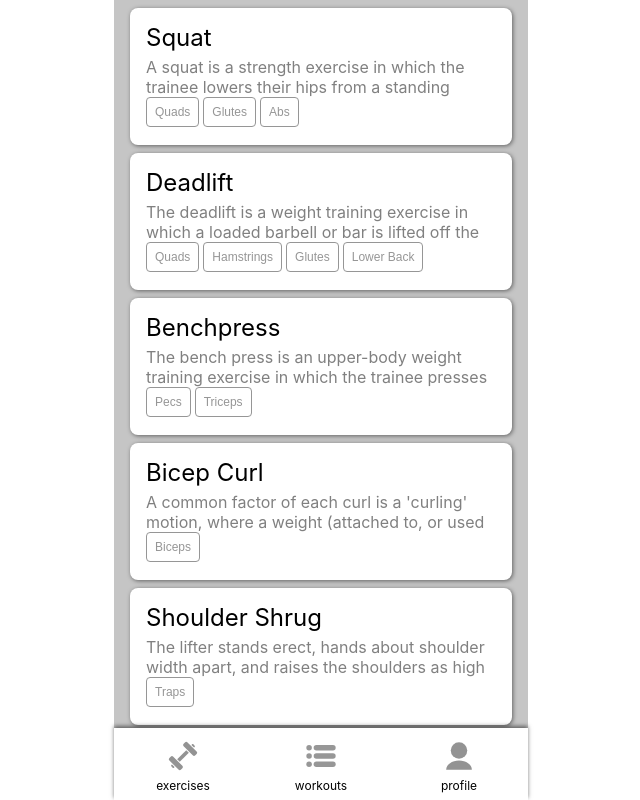
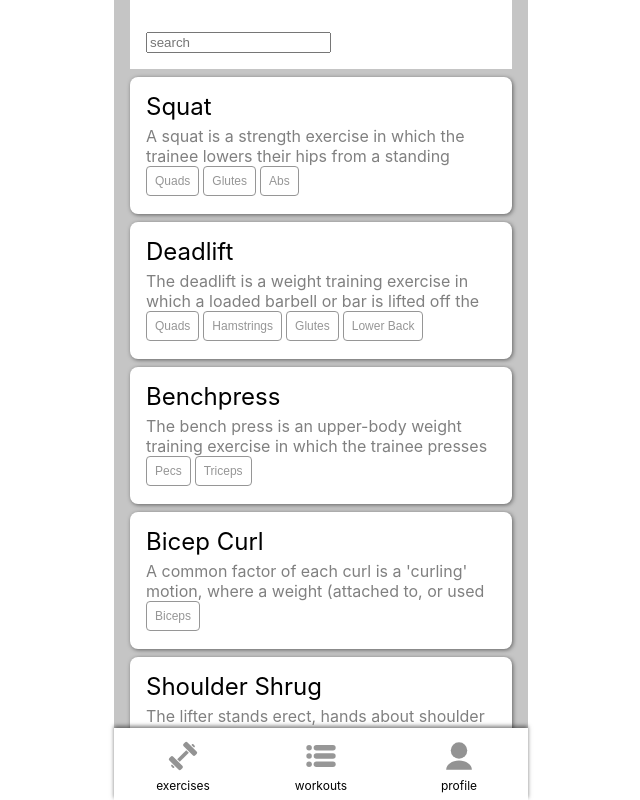
Before and after one commit to MDBoticano/gym-react, a React (Create React App) app: page / in a window 1280 px wide. Shown: the whole page, without its empty margins (319-959 px from the left). Built offline with nearby package versions, Linux system fonts and the light colour scheme.

Commit message:
WIP: Exercises search

```diff
--- a/src/App.jsx
+++ b/src/App.jsx
@@ -1,18 +1,15 @@
 import React from 'react';
+
+import ThemeContext from './ThemeContext';
 
 import Navigation from './components/Navigation';
 import Exercises from './components/Exercises';
-
-import ThemeContext from './ThemeContext';
-
-import DummyExercises from './data/DummyExercises';
-
 
 const App = () => {
   return (
     <ThemeContext>
       <div className="App">
-        <Exercises exercises={DummyExercises} />
+        <Exercises />
         <Navigation />
       </div>
     </ThemeContext>
--- a/src/components/Exercises.jsx
+++ b/src/components/Exercises.jsx
@@ -1,9 +1,16 @@
-import React from 'react';
+import React, { useState } from 'react';
+
+import ExercisesSearch from './ExercisesSearch';
 import Card from './Card';
 
-const Exercises = ({ exercises }) => {
+import DummyExercises from '../data/DummyExercises';
+
+const Exercises = () => {
+  const exercises = DummyExercises;
+  const [activeExercises, setActiveExercises] = useState([]);
+
   const listExercises = (exercises) => {
-    const cards = exercises.map(exercise => {
+    const cards = exercises.map((exercise) => {
       const { id, name, description, tags } = exercise;
 
       return (
@@ -16,14 +23,17 @@ const Exercises = ({ exercises }) => {
         />
       );
     });
-    return <>{cards}</>
+    return <div className="ExercisesList">{cards}</div>
   };
 
   return (
     <div className="Exercises">
-      {exercises && listExercises(exercises)}
+      <header>
+        <ExercisesSearch data={exercises} setter={setActiveExercises} />
+      </header>
+      {activeExercises && listExercises(activeExercises)}
     </div>
   );
 }
 
-export default Exercises
+export default Exercises;
--- /dev/null
+++ b/src/components/ExercisesSearch.jsx
@@ -0,0 +1,34 @@
+import React, { useState, useEffect } from 'react';
+
+import styled from 'styled-components';
+
+const StyledSearch = styled.div`
+  margin: 0;
+  padding: 2rem 1rem 1rem;
+
+  background-color: white;
+`;
+
+
+const ExercisesSearch = ({ data, setter }) => {
+  const [query, setQuery] = useState('');
+
+  useEffect( () => {
+    if (query === '') {
+      setter(data);
+    }
+  }, [query, data, setter]);
+
+  return (
+    <StyledSearch className="ExercisesSearch">
+      <input
+        type="text"
+        value={query}
+        placeholder={"search"}
+        onChange={(e) => setQuery(e.target.value)}
+      />
+    </StyledSearch>
+  );
+};
+
+export default ExercisesSearch;
```
